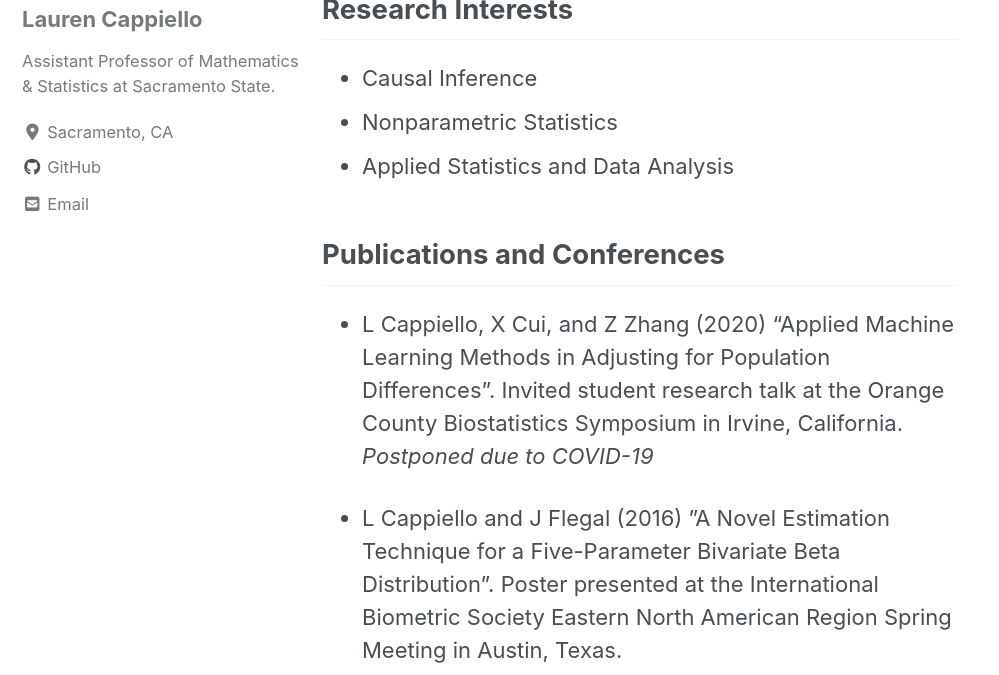
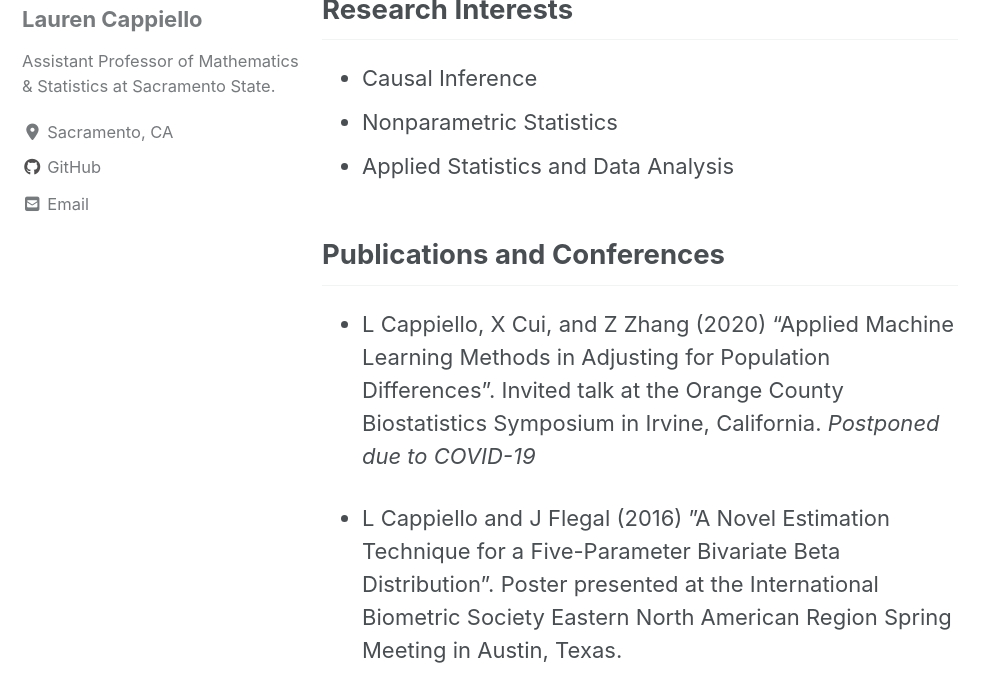
Before and after one commit to lgpcappiello/lgpcappiello.github.io, a Jekyll site: the page built from research.md, in a window 1280 px wide and 900 px high, cut to the strip 225-900 px from the top of the window. Shown: the whole strip, without its empty margins (0-999 px from the left). Built offline with Jekyll 4.4.1, drawn with Linux system fonts in a browser that asks for light colours; cached includes are drawn as plain includes; nearby versions of some CDN libraries.

Commit message:
Update research.md

```diff
--- a/research.md
+++ b/research.md
@@ -12,6 +12,6 @@
 
 ## Publications and Conferences
 
-- L Cappiello, X Cui, and Z Zhang (2020) "Applied Machine Learning Methods in Adjusting for Population Differences". Invited student research talk at the Orange County Biostatistics Symposium in Irvine, California. *Postponed due to COVID-19*
+- L Cappiello, X Cui, and Z Zhang (2020) "Applied Machine Learning Methods in Adjusting for Population Differences". Invited talk at the Orange County Biostatistics Symposium in Irvine, California. *Postponed due to COVID-19*
 
 - L Cappiello and J Flegal (2016) ”A Novel Estimation Technique for a Five-Parameter Bivariate Beta Distribution”.  Poster presented at the International Biometric Society Eastern North American Region Spring Meeting in Austin, Texas.
```
